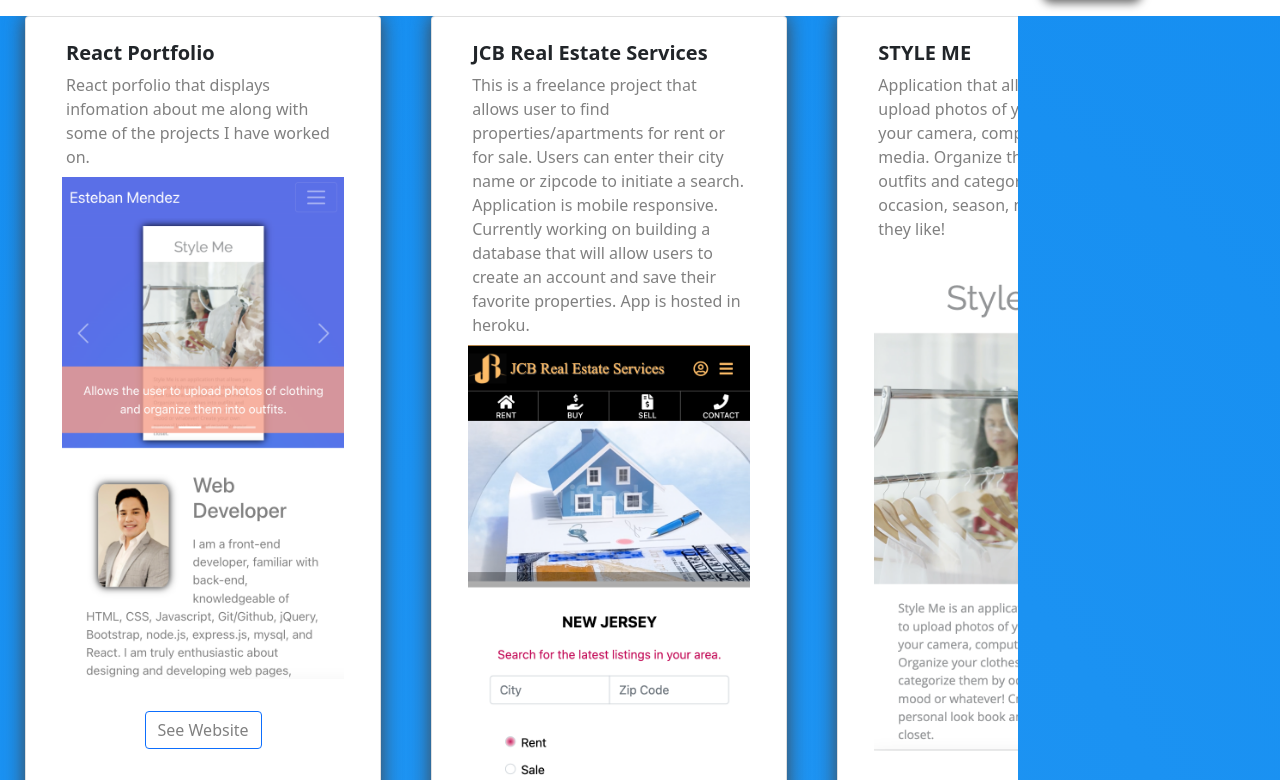
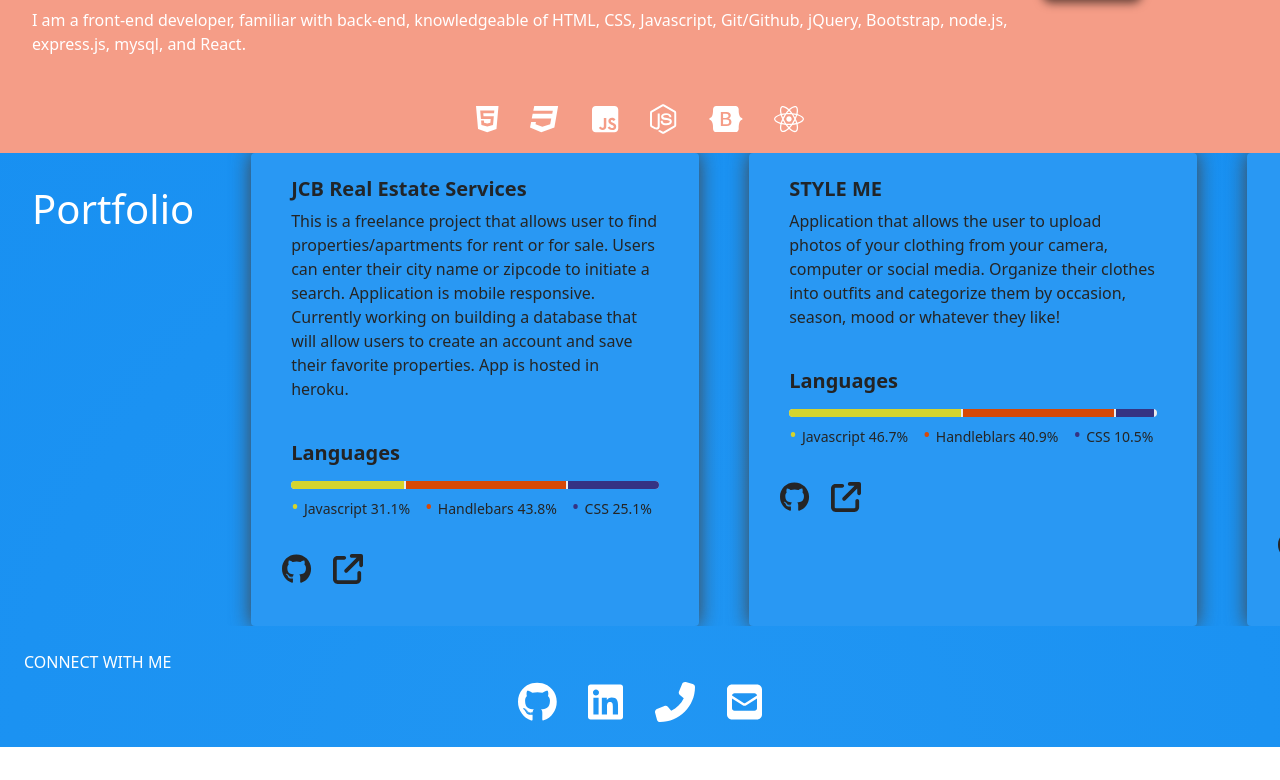
Before and after one commit to Esmendez90/portfolio, a React (Create React App) app in the folder my_portfolio/: page / in a window 1280 px wide. Shown: the part 500-1280 px from the top of the page. After the commit the page ends 1247 px from the top, so only its background shows below. Built offline with nearby package versions, Linux system fonts and the light colour scheme.

Commit message:
editing card styles

```diff
--- a/my_portfolio/src/components/About/About.js
+++ b/my_portfolio/src/components/About/About.js
@@ -16,9 +16,7 @@
             alt="Esteban Mendez"
           />
         <p>
-          I am a front-end developer, familiar with back-end, knowledgeable of
-          HTML, CSS, Javascript, Git/Github, jQuery, Bootstrap, node.js,
-          express.js, mysql, and React. I am truly enthusiastic about designing
+          I am truly enthusiastic about designing
           and developing web pages, solving problems, and learning new
           technologies. One of my strongest assets is that I do not mind going
           the extra mile, whether it means helping a stranger find the nearest
--- a/my_portfolio/src/components/About/style.css
+++ b/my_portfolio/src/components/About/style.css
@@ -1,5 +1,6 @@
 .about-container {
   padding: 2rem;
+  padding-bottom: 1rem;
   background-color: white;
 }
 
--- /dev/null
+++ b/my_portfolio/src/components/Banner/Banner.js
@@ -0,0 +1,33 @@
+import React from "react";
+import "./style.css";
+import { ListEl } from "../Reusable/Reusable";
+import { FontAwesomeIcon } from "@fortawesome/react-fontawesome";
+import LangIcons from "./banner.json";
+let req = require("@fortawesome/free-brands-svg-icons");
+
+function Banner() {
+  return (
+    <div className="banner">
+      <p>
+        I am a front-end developer, familiar with back-end, knowledgeable of
+        HTML, CSS, Javascript, Git/Github, jQuery, Bootstrap, node.js,
+        express.js, mysql, and React.
+      </p>
+      <ul>
+        {LangIcons.map(({ id, className, website, target, icon }) => {
+          return (
+            <ListEl
+              key={id}
+              liClass={className}
+              href={website}
+              target={target}
+              children={<FontAwesomeIcon icon={req[icon]} />}
+            />
+          );
+        })}
+      </ul>
+    </div>
+  );
+}
+
+export default Banner;
--- /dev/null
+++ b/my_portfolio/src/components/Banner/banner.json
@@ -0,0 +1,44 @@
+[
+    {
+        "id": "1",
+        "className": "html-lang langs icon",
+        "website": "#",
+        "target": "#",
+        "icon": "faHtml5"
+    },
+    {
+        "id": "2",
+        "className": "css-lang langs icon",
+        "website": "",
+        "target": "",
+        "icon": "faCss3"
+    },
+    {
+        "id": "3",
+        "className": "js-lang langs icon",
+        "website": "",
+        "target": "",
+        "icon": "faJsSquare"
+    },
+    {
+        "id": "4",
+        "className": "node-lang langs icon",
+        "website": "",
+        "target": "",
+        "icon": "faNodeJs"
+    }
+    ,
+    {
+        "id": "5",
+        "className": "bootstrap-lang langs icon",
+        "website": "",
+        "target": "",
+        "icon": "faBootstrap"
+    },{
+        "id": "6",
+        "className": "react-lang langs icon",
+        "website": "",
+        "target": "",
+        "icon": "faReact"
+    }
+]
--- /dev/null
+++ b/my_portfolio/src/components/Banner/style.css
@@ -0,0 +1,16 @@
+.banner {
+  background-color: rgba(245, 157, 135);
+  padding: 1rem 2rem;
+}
+
+.banner > ul {
+    margin-bottom: 0;
+}
+
+.banner > p {
+  color: white;
+}
+
+.banner svg {
+  font-size: 30px !important;
+}
--- a/my_portfolio/src/components/Card/Card.js
+++ b/my_portfolio/src/components/Card/Card.js
@@ -1,12 +1,16 @@
 import React from "react";
 import "./style.css";
-import { Card, Button } from "react-bootstrap";
+import { Card } from "react-bootstrap";
 import cardsProject from "./cardsProjects.json";
+import { FontAwesomeIcon } from "@fortawesome/react-fontawesome";
+let req = require("@fortawesome/free-brands-svg-icons");
+let req2 = require("@fortawesome/free-solid-svg-icons");
 
 function CardComp() {
   return (
     <>
-      <div className="card-container">
+      <div id="portfolio" className="card-container">
+        <h1>Portfolio</h1>
         {cardsProject.map(
           ({
             id,
@@ -15,12 +19,17 @@
             title,
             text,
             btnLink,
+            repoLink,
             js,
             html,
             css,
             jsPercent,
             htmlPercent,
             cssPercent,
+            target,
+            className,
+            icon,
+            icon2,
           }) => (
             <Card key={id}>
               <Card.Body>
@@ -34,11 +43,6 @@
                   />
                 </div>
 
-                <div className="btn-container">
-                  <Button variant="primary" href={btnLink} target="_blank">
-                    See Website
-                  </Button>
-                </div>
                 <div className="languages-bar">
                   <Card.Title>Languages</Card.Title>
                   <span className="progress">
@@ -67,6 +71,21 @@
                     </li>
                   </ul>
                 </div>
+
+                <div className="btn-container">
+                  <ul>
+                    <li className={className}>
+                      <a href={repoLink} target={target}>
+                        <FontAwesomeIcon icon={req[icon]} />
+                      </a>
+                    </li>
+                    <li className={className}>
+                      <a href={btnLink} target={target}>
+                        <FontAwesomeIcon icon={req2[icon2]} />
+                      </a>
+                    </li>
+                  </ul>
+                </div>
               </Card.Body>
             </Card>
           )
--- a/my_portfolio/src/components/Card/cardsProjects.json
+++ b/my_portfolio/src/components/Card/cardsProjects.json
@@ -1,72 +1,97 @@
 [
     {
         "id": "1",
+        "image": "/Images/jcb/jcbOne.png",
+        "alt": "Slide one. JCB homepage - mobile responsive view.",
+        "title": "JCB Real Estate Services",
+        "text": "This is a freelance project that allows user to find properties/apartments for rent or for sale. Users can enter their city name or zipcode to initiate a search. Application is mobile responsive. Currently working on building a database that will allow users to create an account and save their favorite properties. App is hosted in heroku.",
+        "btnLink": "http://jcb-realestate.herokuapp.com/",
+        "repoLink":"https://github.com/Esmendez90/jcb",
+        "js": "Javascript",
+        "html": "Handlebars",
+        "css": "CSS",
+        "jsPercent": "31.1%",
+        "htmlPercent": "43.8%",
+        "cssPercent": "25.1%",
+        "target":"_blank",
+        "className":"links-container icon",
+        "icon":"faGithub",
+        "icon2":"faArrowUpRightFromSquare"
+    },
+    {
+        "id": "2",
+        "image": "/Images/styleMe/homepage.png",
+        "alt": "Slide two. Style me homepage - mobile responsive view.",
+        "title": "STYLE ME",
+        "text": "Application that allows the user to upload photos of your clothing from your camera, computer or social media. Organize their clothes into outfits and categorize them by occasion, season, mood or whatever they like!",
+        "btnLink": "https://stylemenow.herokuapp.com/",
+        "repoLink":"https://github.com/mpasricha1/style_me_react",
+        "js": "Javascript",
+        "html": "Handleblars",
+        "css": "CSS",
+        "jsPercent": "46.7%",
+        "htmlPercent": "40.9%",
+        "cssPercent": "10.5%",
+        "target":"_blank",
+        "className":"links-container icon",
+        "icon":"faGithub",
+        "icon2":"faArrowUpRightFromSquare"
+    },
+    {
+        "id": "3",
+        "image": "/Images/kNutricion/homePage.png",
+        "alt": "Slide three. kNutricion homepage - mobile responsive view.",
+        "title": "K Nutricion",
+        "text": "Application hosted in heroku that is still in development, for a customer that owns a spa. Users will be able to see the services that are offered, a description of it, and testimonials of customers that have been satisfied with the service. App is mobile responsive. Desktop responsive is in process.",
+        "btnLink": "https://k-nutricion.herokuapp.com/",
+        "repoLink":"https://github.com/Esmendez90/knutrition",
+        "js": "Javascript",
+        "html": "Handleblars",
+        "css": "CSS",
+        "jsPercent": "17.2%",
+        "htmlPercent": "64.4%",
+        "cssPercent": "18.4%",
+        "target":"_blank",
+        "className":"links-container icon",
+        "icon":"faGithub",
+        "icon2":"faArrowUpRightFromSquare"
+    },
+    {
+        "id": "4",
+        "image": "/Images/weatherDashboard/weatherPic.png",
+        "alt": "Slide four. Weather dashboard - mobile responsive view.",
+        "title": "Weather Dashboard",
+        "text": "Allows the user to see the weather forecast of any city, as well as the forecast for the next 5 days.",
+        "btnLink": "https://esmendez90.github.io/weather-dashboard/",
+        "repoLink":"https://github.com/Esmendez90/weather-dashboard",
+        "js": "Javascript",
+        "html": "HTML",
+        "css": "CSS",
+        "jsPercent": "42.7%",
+        "htmlPercent": "26.6%",
+        "cssPercent": "30.7%",
+        "target":"_blank",
+        "className":"links-container icon",
+        "icon":"faGithub",
+        "icon2":"faArrowUpRightFromSquare"
+    },
+    {
+        "id": "5",
         "image": "/Images/react-portfolio.png",
         "alt": "React portfolio homepage - mobile responsive view.",
         "title": "React Portfolio",
         "text": "React porfolio that displays infomation about me along with some of the projects I have worked on.",
-        "btnLink":"/",
+        "btnLink": "/",
+        "repoLink":"https://github.com/Esmendez90/portfolio",
         "js": "Javascript",
         "html": "HTML",
         "css": "CSS",
         "jsPercent": "59.1%",
         "htmlPercent": "11.7%",
-        "cssPercent": "29.2%"
-    },
-    {
-        "id": "2",
-        "image": "/Images/jcb/jcbOne.png",
-        "alt": "Slide one. JCB homepage - mobile responsive view.",
-        "title": "JCB Real Estate Services",
-        "text": "This is a freelance project that allows user to find properties/apartments for rent or for sale. Users can enter their city name or zipcode to initiate a search. Application is mobile responsive. Currently working on building a database that will allow users to create an account and save their favorite properties. App is hosted in heroku.",
-        "btnLink":"http://jcb-realestate.herokuapp.com/",
-        "js": "Javascript",
-        "html": "Handlebars",
-        "css": "CSS",
-        "jsPercent": "31.1%",
-        "htmlPercent": "43.8%",
-        "cssPercent": "25.1%"
-    },
-    {
-        "id": "3",
-        "image": "/Images/styleMe/homepage.png",
-        "alt": "Slide two. Style me homepage - mobile responsive view.",
-        "title": "STYLE ME",
-        "text": "Application that allows the user to upload photos of your clothing from your camera, computer or social media. Organize their clothes into outfits and categorize them by occasion, season, mood or whatever they like!",
-        "btnLink":"https://stylemenow.herokuapp.com/",
-        "js": "Javascript",
-        "html": "Handleblars",
-        "css": "CSS",
-        "jsPercent": "46.7%",
-        "htmlPercent": "40.9%",
-        "cssPercent": "10.5%"
-    },
-    {
-        "id": "4",
-        "image": "/Images/kNutricion/homePage.png",
-        "alt": "Slide three. kNutricion homepage - mobile responsive view.",
-        "title": "K Nutricion",
-        "text": "Application hosted in heroku that is still in development, for a customer that owns a spa. Users will be able to see the services that are offered, a description of it, and testimonials of customers that have been satisfied with the service. App is mobile responsive. Desktop responsive is in process.",
-        "btnLink":"https://k-nutricion.herokuapp.com/",
-        "js": "Javascript",
-        "html": "Handleblars",
-        "css": "CSS",
-        "jsPercent": "17.2%",
-        "htmlPercent": "64.4%",
-        "cssPercent": "18.4%"
-    },
-    {
-        "id": "5",
-        "image": "/Images/weatherDashboard/weatherPic.png",
-        "alt": "Slide four. Weather dashboard - mobile responsive view.",
-        "title": "Weather Dashboard",
-        "text": "Allows the user to see the weather forecast of any city, as well as the forecast for the next 5 days.",
-        "btnLink":"https://esmendez90.github.io/weather-dashboard/",
-        "js": "Javascript",
-        "html": "HTML",
-        "css": "CSS",
-        "jsPercent": "42.7%",
-        "htmlPercent": "26.6%",
-        "cssPercent": "30.7%"
+        "cssPercent": "29.2%",
+        "target":"_blank",
+        "className":"links-container icon",
+        "icon":"faGithub",
+        "icon2":"faArrowUpRightFromSquare"
     }
 ]
--- a/my_portfolio/src/components/Card/style.css
+++ b/my_portfolio/src/components/Card/style.css
@@ -1,12 +1,23 @@
 .card {
   width: 80%;
   margin: 2rem auto;
-  box-shadow: 0px 0px 5px black;
+  /* overflow: hidden; */
+  background-color: #2998f3 !important;
+  border: none !important;
+}
+
+.card-container > h1 {
+  text-align: center;
+  color: white;
+  margin: 2rem;
 }
 
 .card-img-top {
   margin: 1rem auto 2rem;
   border-radius: 0.5rem;
+  opacity: 0.1;
+  padding-right: 0 !important;
+  padding-left: 0 !important;
 }
 
 .card-body {
@@ -17,17 +28,33 @@
   font-weight: bold !important;
 }
 
-.btn-container {
-  text-align: center;
+.card-text {
+  color: rgb(37, 37, 37);
 }
 
-.btn-primary {
-  background-color: white !important;
-  color: grey !important;
+.port-img-container {
+  display: none !important;
+  /* position: absolute;
+  top: 0;
+  left: 0; */
+}
+
+.btn-container > ul {
+  justify-content: left !important;
+  padding-left: 0 !important;
+}
+
+.links-container {
+  margin-left: 0.4rem !important;
+}
+
+.links-container svg {
+  color: rgb(37, 37, 37) !important;
+  font-size: 30px !important;
 }
 
 .languages-bar > .h5 {
-  color: grey;
+  color: rgb(36, 35, 35);
   margin: 1rem auto;
 }
 
@@ -59,7 +86,7 @@
 
 .item {
   display: inline-block;
-  color: grey;
+  color: rgb(37, 37, 37);
   font-size: 12px;
 }
 
@@ -188,5 +215,4 @@
     flex-wrap: nowrap;
     overflow-x: auto;
   }
-
 }
--- a/my_portfolio/src/components/Footer/Footer.js
+++ b/my_portfolio/src/components/Footer/Footer.js
@@ -7,7 +7,7 @@
 
 function Footer() {
   return (
-    <div className="footer">
+    <div id="footer" className="footer">
       <footer>
         <p>CONNECT WITH ME</p>
 
--- a/my_portfolio/src/components/Header/Header.js
+++ b/my_portfolio/src/components/Header/Header.js
@@ -15,9 +15,9 @@
             <Navbar.Toggle aria-controls="basic-navbar-nav" />
             <Navbar.Collapse id="basic-navbar-nav">
               <Nav className="me-auto">
-                <Nav.Link href="#home">HOME <span className="fontAw-icon"><FontAwesomeIcon icon={faHouse} /></span></Nav.Link>
-                <Nav.Link href="#link">PORTFOLIO <span className="fontAw-icon"><FontAwesomeIcon icon={faFolder} /></span></Nav.Link>
-                <Nav.Link href="#link">LET'S CONNECT! <span className="fontAw-icon"><FontAwesomeIcon icon={faCommentDots} /></span></Nav.Link>
+                <Nav.Link href="#">HOME <span className="fontAw-icon"><FontAwesomeIcon icon={faHouse} /></span></Nav.Link>
+                <Nav.Link href="#portfolio">PORTFOLIO <span className="fontAw-icon"><FontAwesomeIcon icon={faFolder} /></span></Nav.Link>
+                <Nav.Link href="#footer">LET'S CONNECT <span className="fontAw-icon"><FontAwesomeIcon icon={faCommentDots} /></span></Nav.Link>
                 <div className="resume-container">
                 <Nav.Link href="#link">RESUME</Nav.Link>
                 </div>
--- a/my_portfolio/src/pages/Home/Home.js
+++ b/my_portfolio/src/pages/Home/Home.js
@@ -1,5 +1,6 @@
 import React from "react";
 import Header from "../../components/Header/Header";
+import Banner from "../../components/Banner/Banner";
 import CardComp from "../../components/Card/Card";
 import About from "../../components/About/About";
 import Footer from "../../components/Footer/Footer";
@@ -9,6 +10,7 @@
     <>
       <Header />
       <About />
+      <Banner/>
       <CardComp />
       <Footer />
     </>
```
